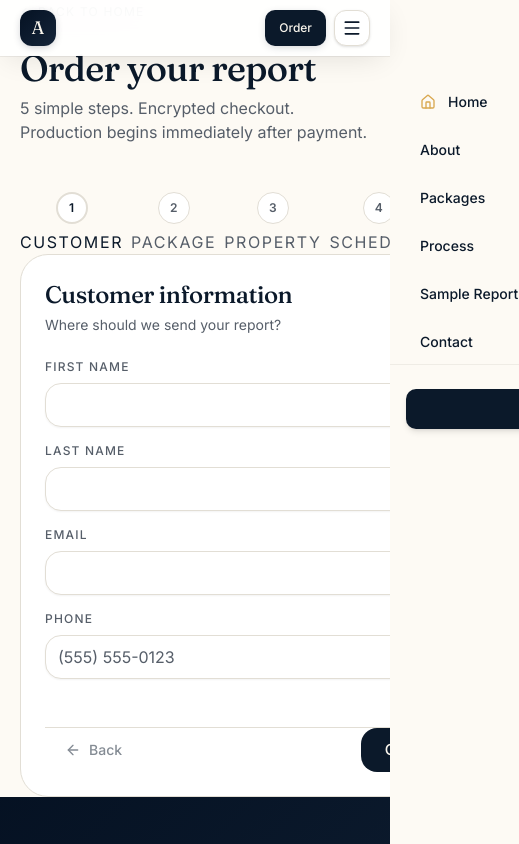
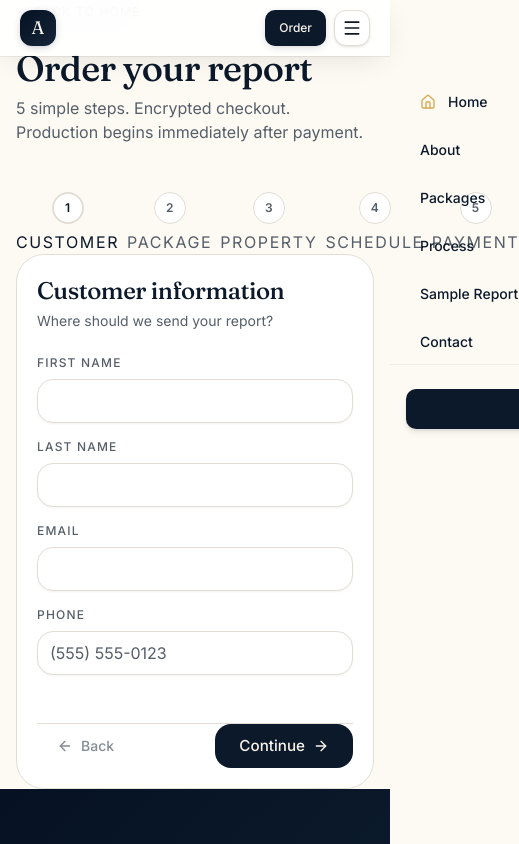
Before and after one commit to adeendev/home-inspection-pro, a Next.js app: page /order in a window 390 px wide. Shown: the top 844 px of the page, 519 px wide, since content can reach past the window. Built offline with nearby package versions, Linux system fonts and the light colour scheme.

Commit message:
Fix order page fields clipping on mobile: remove overflow-hidden, use direct px padding, add min-w-0

```diff
--- a/app/order/page.tsx
+++ b/app/order/page.tsx
@@ -194,10 +194,10 @@ function OrderPageInner() {
   };
 
   return (
-    <div className="min-h-screen bg-gradient-to-b from-white to-secondary/30 overflow-x-hidden">
+    <div className="min-h-screen bg-gradient-to-b from-white to-secondary/30">
       <SiteHeader />
 
-      <div className="container-x pt-24 pb-32 md:pt-36 md:pb-40">
+      <div className="px-4 pt-24 pb-32 md:px-8 md:pt-36 md:pb-40">
         <div className="mx-auto max-w-5xl">
           <Link
             href="/"
@@ -219,7 +219,7 @@ function OrderPageInner() {
             className={`mt-12 grid gap-10 ${step === 5 ? "lg:grid-cols-[1fr_380px]" : "lg:grid-cols-1 max-w-3xl mx-auto"}`}
           >
             {/* Main form area */}
-            <div>
+            <div className="min-w-0">
               {/* Step indicator */}
               <div className="mb-10 flex items-center justify-between gap-2 sm:gap-3 overflow-x-auto">
                 {STEPS.map((s) => {
@@ -250,7 +250,7 @@ function OrderPageInner() {
                 })}
               </div>
 
-              <div className="overflow-hidden rounded-3xl border border-border bg-white p-6 shadow-[0_4px_20px_-12px_rgba(0,0,0,0.15),0_1px_3px_rgba(0,0,0,0.04)] md:p-10">
+              <div className="rounded-3xl border border-border bg-white p-5 shadow-[0_4px_20px_-12px_rgba(0,0,0,0.15),0_1px_3px_rgba(0,0,0,0.04)] sm:p-6 md:p-10">
                 <AnimatePresence mode="wait" custom={dir}>
                   <motion.div
                     key={step}
@@ -685,7 +685,7 @@ function OrderPageInner() {
 
             {/* Summary sidebar — only on payment step */}
             {step === 5 && (
-              <aside className="lg:sticky lg:top-28 lg:self-start">
+              <aside className="lg:sticky lg:top-28 lg:self-start min-w-0">
                 <div className="rounded-3xl border border-border bg-white p-6 shadow-[0_4px_20px_-12px_rgba(0,0,0,0.15),0_1px_3px_rgba(0,0,0,0.04)]">
                   <p className="text-xs uppercase tracking-widest text-muted-foreground">
                     Order summary
```
